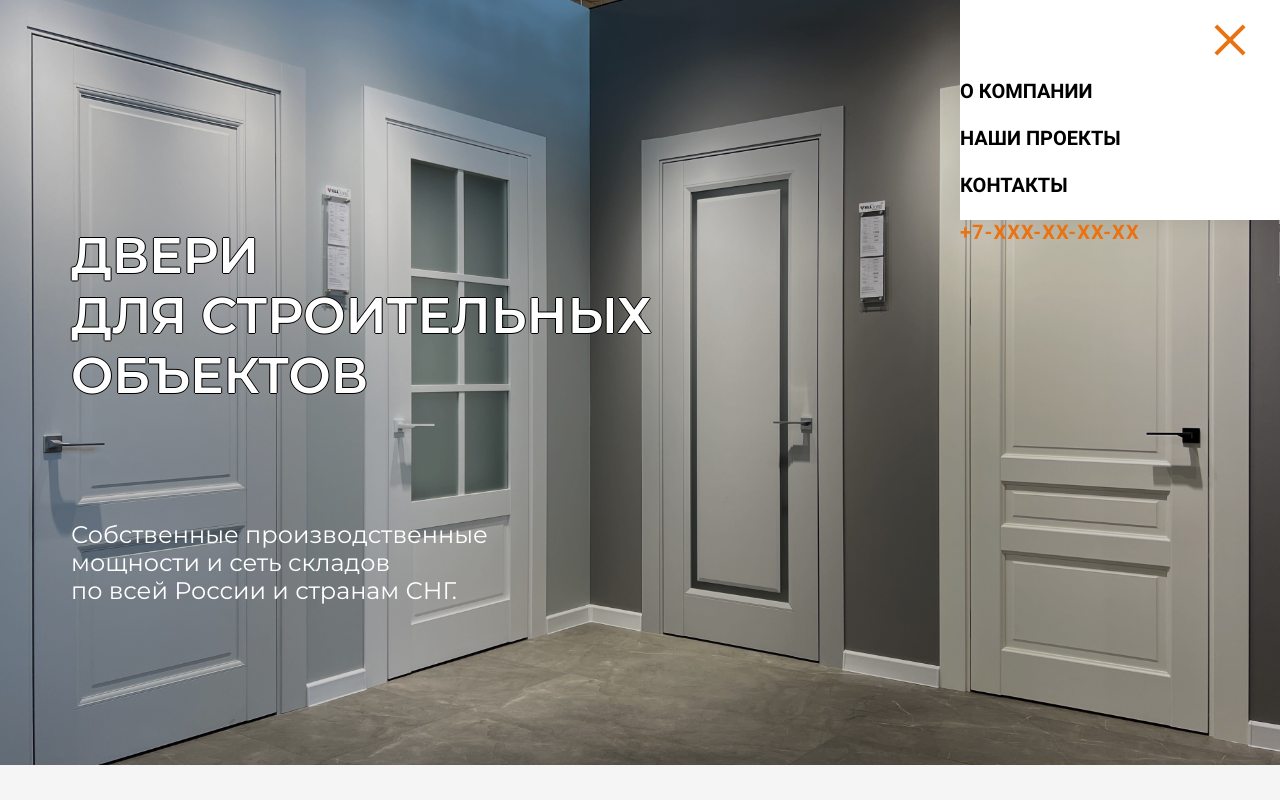
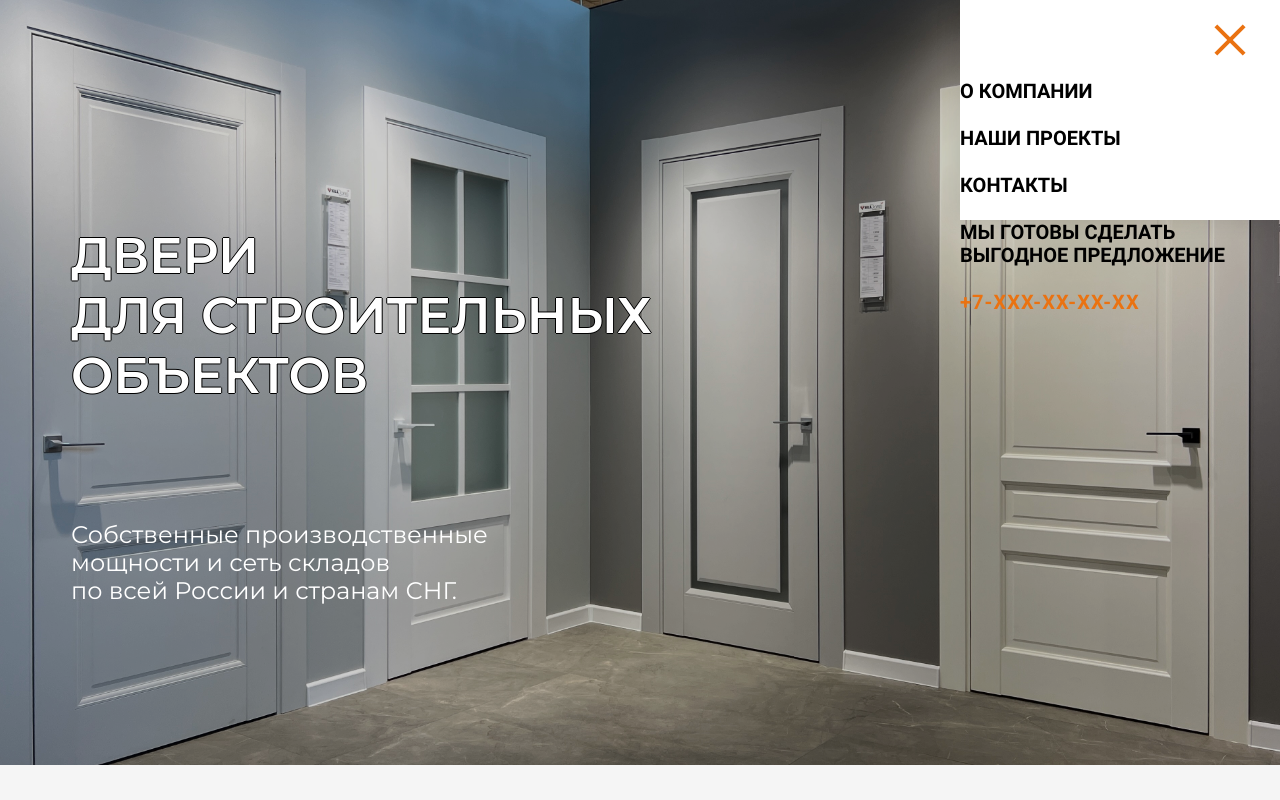
Before and after one commit to semenovapu/builder.velldoris.net, a React (Vite) app: page / in a window 1280 px wide. Both pictures are taken after a click on the button "бургер меню". Shown: the top 800 px of the page. Built offline with nearby package versions, Linux system fonts and the light colour scheme.

Commit message:
Кликабельный лого, кликаб. Получить предложение, изменены метатеги

```diff
--- a/index.html
+++ b/index.html
@@ -3,8 +3,8 @@
   <head>
     <meta charset="UTF-8" />
     <link rel="icon" type="image/svg+xml" href="/vite.svg" />
-    <meta name="viewport" content="width=device-width, initial-scale=1.0" />
-    <title>my-project</title>
+    <meta name="description" content="Мы предлагаем лучшие условия строительным компаниям и подрядчикам. Расчёт и доставка точно в срок, склады по всей России, индивидуальный подход."/>
+    <title>VellDoris - коммерческое предложение партнёрам</title>
   </head>
   <body>
     <div id="root"></div>
--- a/src/components/Header/Header.tsx
+++ b/src/components/Header/Header.tsx
@@ -46,10 +46,12 @@ function Header({
 
 
   return (
-    <header className={styles.header}>
+    <header id="contacts" className={styles.header}>
 
         <nav className={styles.header__nav}>
-        <img className={styles.header__logoImg} src={logo} alt="VellDoris" />
+        <a href="/">
+          <img id="contacts" className={styles.header__logoImg} src={logo} alt="VellDoris" />
+        </a>
         <ul className={styles.header__nav_links}>
           <NavLinks
             handleClickMarketing={handleClickMarketing}
--- a/src/components/Hero/Hero.tsx
+++ b/src/components/Hero/Hero.tsx
@@ -34,7 +34,10 @@ function Hero() {
       {/*кнопка + текст */}
       <div className={styles.hero__bottom}>
         <button className={styles.hero__button}>
-          Получить предложение
+          <a href="#offer">
+            Получить предложение
+          </a>
+
         </button>
 
         <p className={styles.hero__offer}>
--- a/src/components/NavLinks/NavLinks.tsx
+++ b/src/components/NavLinks/NavLinks.tsx
@@ -35,7 +35,25 @@ function NavLinks({
       textNav: "contacts",
       click: handleClickMarketing,
     },
+    {
+      id: 3,
+      text: "Мы готовы сделать выгодное предложение",
+      textNav: "offer",
+      click: handleClickMarketing,
+    },
   ];
+
+    const handleLinkClick = (clickFunction?: () => void) => {
+        return () => {
+          // Даем время на плавный скролл (1250ms из duration)
+          setTimeout(() => {
+            if (clickFunction) {
+              clickFunction();
+            }
+          }, 1300); // чуть больше duration
+        };
+      };
+
 
   return (
     <>
@@ -46,7 +64,7 @@ function NavLinks({
               to={info.textNav}
               duration={1250}
               smooth={true}
-              onClick={info.click}
+              onClick={handleLinkClick(info.click)}
             >
               {info.text}
             </Link>
--- a/src/components/Section_6/CallRequest.tsx
+++ b/src/components/Section_6/CallRequest.tsx
@@ -23,7 +23,7 @@ function CallRequest() {
         style={{ backgroundImage: `url(${PartnerForm_bg})` }} >
 
 
-        <div className={styles.callRequest__formTitle}>
+        <div id="offer" className={styles.callRequest__formTitle}>
           <p>
             Мы готовы сделать<br />
             выгодное предложение
```
